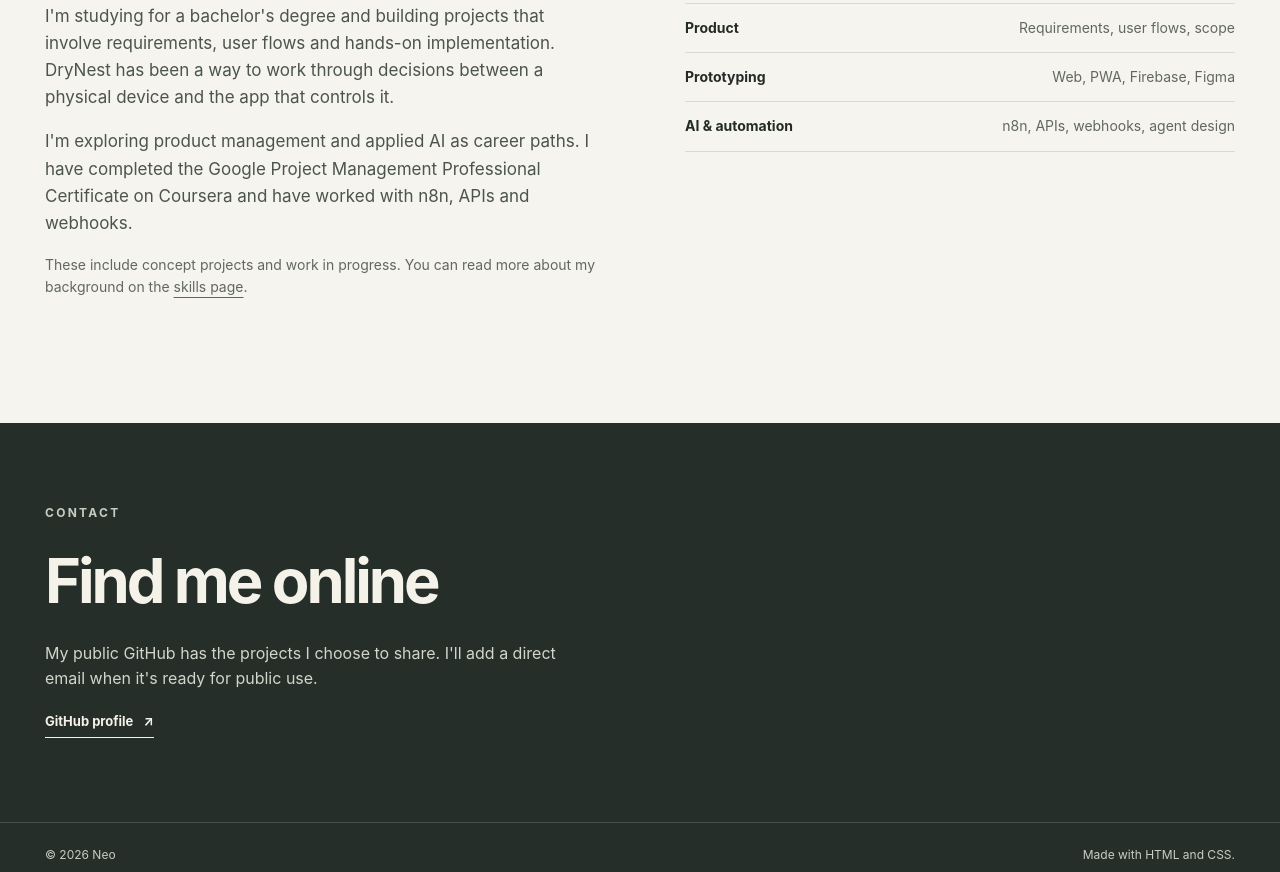
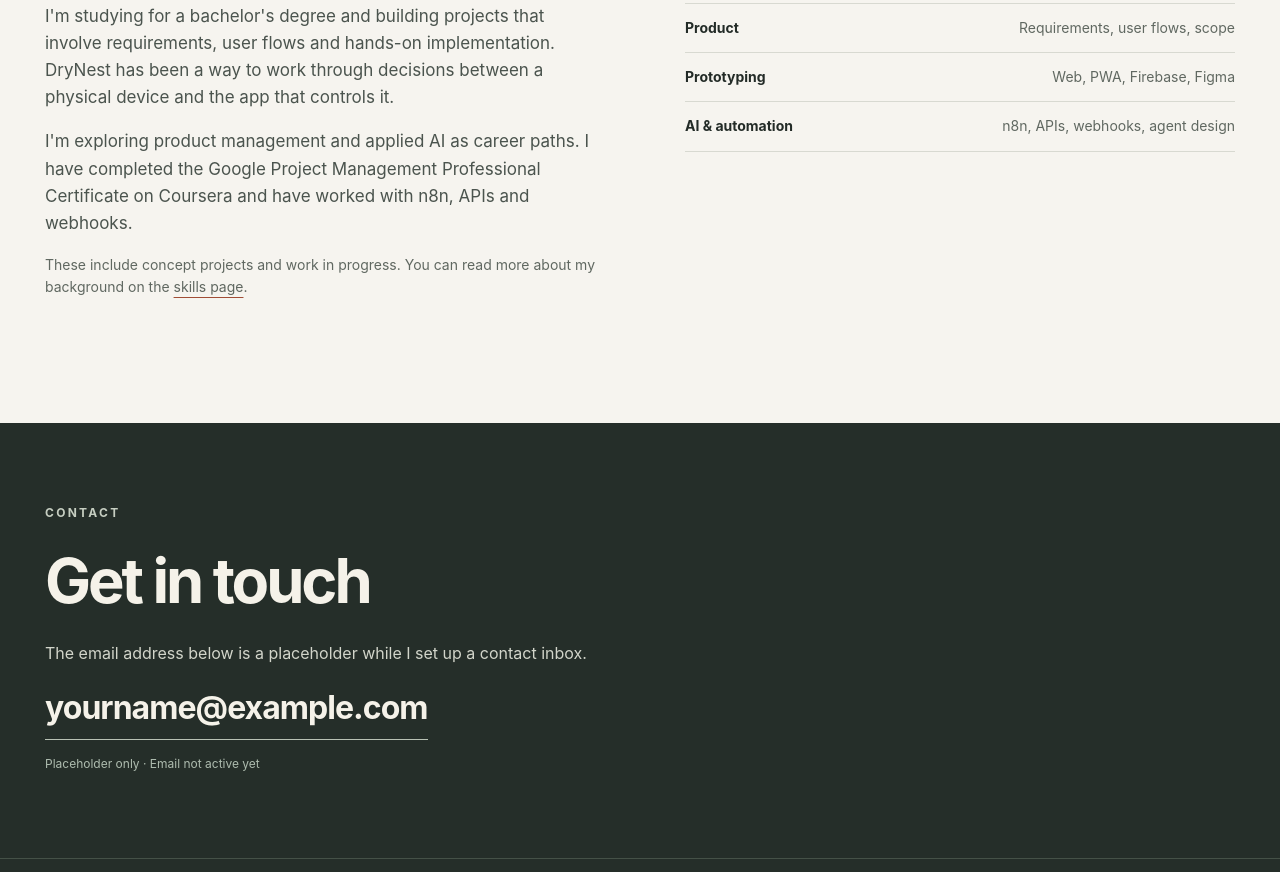
Before and after one commit to Neo0611-code/Neo0611-code.github.io, a plain HTML site: page index.html in a window 1280 px wide. Shown: the part 1925-2797 px from the top of the page. Drawn offline with Linux system fonts and the light colour scheme.

Commit message:
Remove public GitHub links and add inactive email placeholder

```diff
--- a/index.html
+++ b/index.html
@@ -37,7 +37,6 @@
     .brand span { color: var(--accent); }
     .nav-links { display: flex; flex-wrap: wrap; gap: clamp(18px, 3vw, 38px); align-items: center; }
     .nav-links a { font-size: 13px; font-weight: 650; text-transform: uppercase; letter-spacing: .09em; text-decoration: none; }
-    .nav-links a:last-child { display: inline-flex; align-items: center; gap: 5px; }
     .nav-links a:hover { text-decoration: underline; text-underline-offset: 6px; }
     .eyebrow { font-size: 12px; font-weight: 700; text-transform: uppercase; letter-spacing: .19em; color: var(--muted); }
     .hero { padding-block: clamp(76px, 11vw, 146px) clamp(76px, 10vw, 132px); display: grid; grid-template-columns: minmax(0, 1.45fr) minmax(240px, .55fr); gap: clamp(34px, 7vw, 95px); align-items: end; }
@@ -97,6 +96,8 @@
     .contact h2 { font: 650 clamp(38px, 4.8vw, 66px)/1.15 var(--sans); letter-spacing: -.05em; max-width: 800px; margin: 24px 0; }
     .contact p { max-width: 550px; color: #d2d5ca; }
     .contact a { color: #f5f2e9; }
+    .email-placeholder { display: inline-block; color: #f5f2e9; font-size: clamp(21px, 2.5vw, 32px); font-weight: 650; letter-spacing: -.03em; overflow-wrap: anywhere; border-bottom: 1px solid #b8c1b4; padding-bottom: 6px; }
+    .contact .contact-note { font-size: 12px; color: #aebcaf; margin: 14px 0 0; }
     .footer { background: #252e29; color: #c8cdc4; padding-block: 22px; border-top: 1px solid #455147; }
     .footer .wrap { display: flex; justify-content: space-between; gap: 12px; font-size: 12px; }
     @media (max-width: 900px) {
@@ -112,7 +113,6 @@
       .brand { padding-top: 3px; }
       .nav-links { gap: 12px 20px; justify-content: flex-end; }
       .nav-links a { font-size: 11px; }
-      .nav-links a:last-child { display: none; }
       .hero { padding-block: 74px 80px; gap: 36px; }
       .hero h1 { font-size: clamp(50px, 11.4vw, 76px); }
       .hero-intro { font-size: 17px; }
@@ -147,7 +147,6 @@
         <a href="skills.html">Skills</a>
         <a href="#about">About</a>
         <a href="#contact">Contact</a>
-        <a href="https://github.com/Neo0611-code" target="_blank" rel="noopener noreferrer">GitHub <span aria-hidden="true">↗</span></a>
       </div>
     </nav>
   </header>
@@ -216,9 +215,10 @@
     <section id="contact" class="contact" aria-labelledby="contact-title">
       <div class="wrap">
         <div class="eyebrow">Contact</div>
-        <h2 id="contact-title">Find me online</h2>
-        <p>My public GitHub has the projects I choose to share. I'll add a direct email when it's ready for public use.</p>
-        <a class="text-link" href="https://github.com/Neo0611-code" target="_blank" rel="noopener noreferrer">GitHub profile <span class="arrow" aria-hidden="true">↗</span></a>
+        <h2 id="contact-title">Get in touch</h2>
+        <p>The email address below is a placeholder while I set up a contact inbox.</p>
+        <span class="email-placeholder">yourname@example.com</span>
+        <p class="contact-note">Placeholder only · Email not active yet</p>
       </div>
     </section>
   </main>
```
